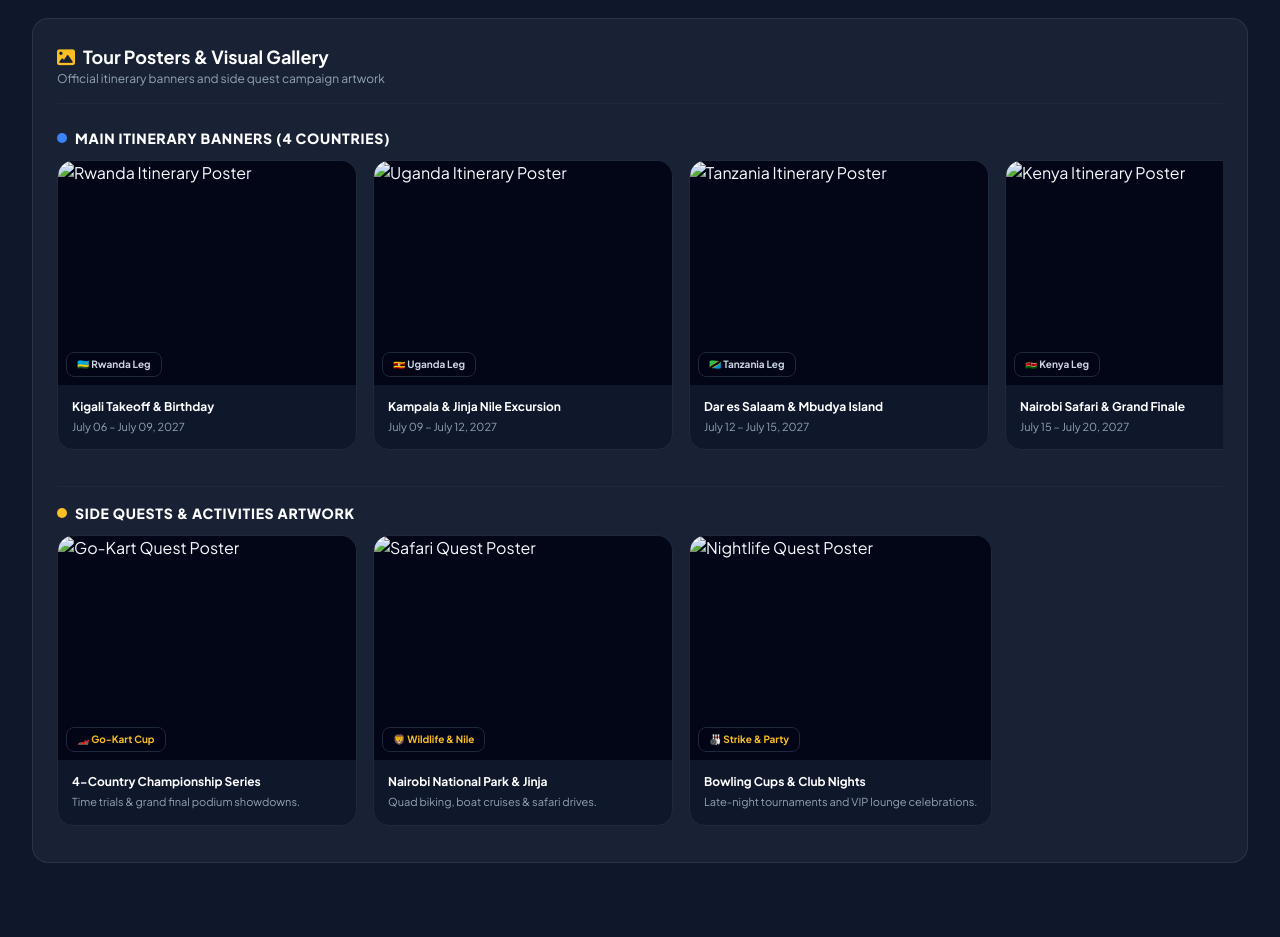
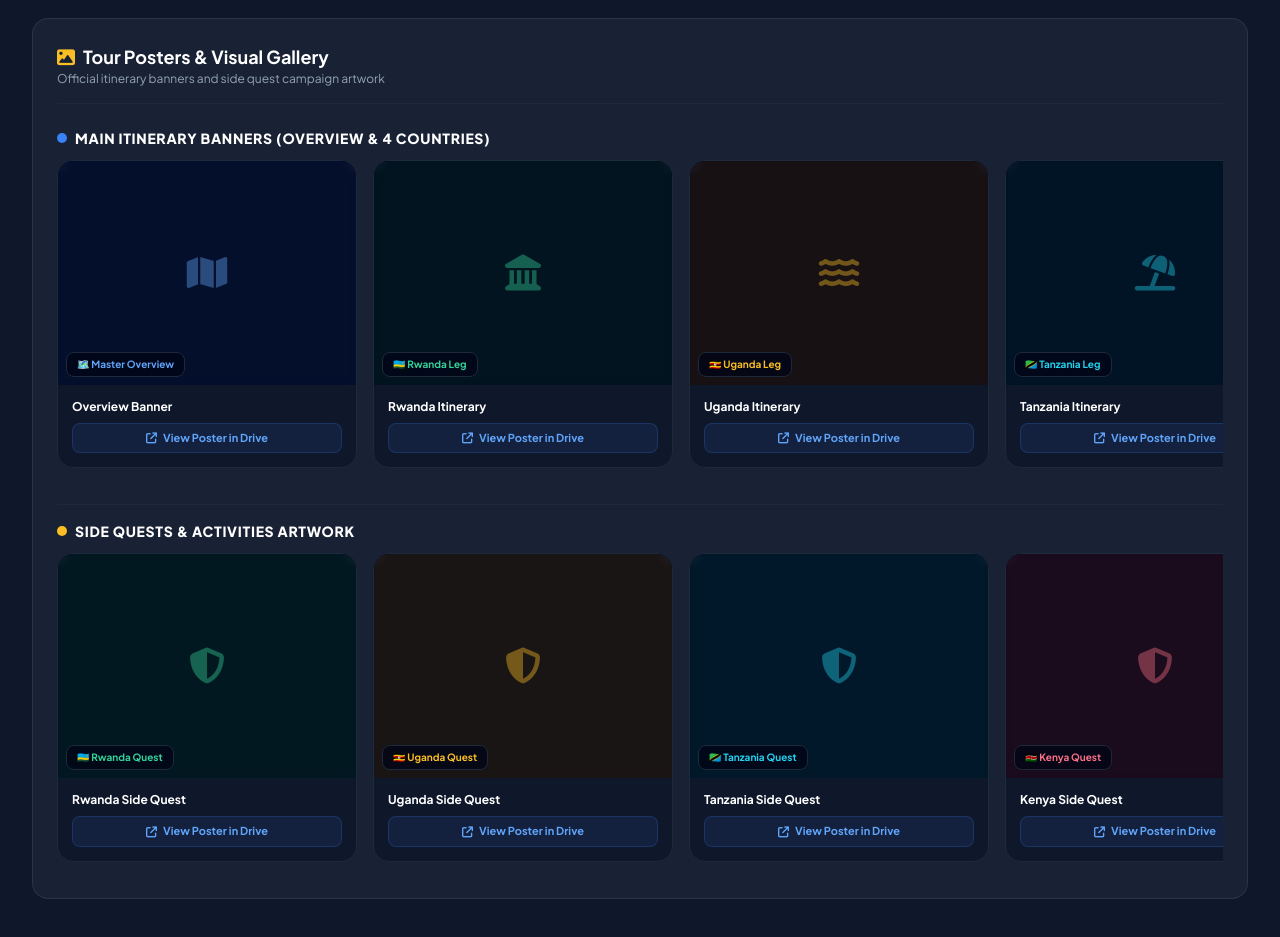
Before and after one commit to dewhizzard-prog/4for40, a plain HTML site: page index.html in a window 1280 px wide. Shown: the part 1240-2177 px from the top of the page. Before the commit the page ends 2151 px from the top, so only its background shows below. Drawn offline with nearby package versions, Linux system fonts and the light colour scheme.

Commit message:
Update index.html
With gallery and Posters Update

```diff
--- a/index.html
+++ b/index.html
@@ -235,7 +235,7 @@
       <p class="text-[10px] sm:text-[11px] text-slate-500 italic">*Excludes unassigned or self-sorting legs where room bookings are handled independently or pending unit confirmation.</p>
     </section>
 
-    <!-- REIMAGINED GALLERY SECTION (SEPARATED ROWS FOR ITINERARY & SIDE QUESTS) -->
+    <!-- REIMAGINED GALLERY SECTION (SEPARATED ROWS FOR ITINERARY & SIDE QUESTS WITH DRIVE LINKS INTEGRATED) -->
     <section class="glass-card p-4 sm:p-6 rounded-2xl space-y-6">
       <div class="border-b border-slate-800 pb-4">
         <h2 class="text-base sm:text-lg font-bold text-white flex items-center gap-2">
@@ -248,60 +248,88 @@
       <div class="space-y-3">
         <div class="flex items-center gap-2">
           <span class="w-2.5 h-2.5 rounded-full bg-blue-500"></span>
-          <h3 class="text-xs sm:text-sm font-extrabold uppercase tracking-wider text-white">Main Itinerary Banners (4 Countries)</h3>
+          <h3 class="text-xs sm:text-sm font-extrabold uppercase tracking-wider text-white">Main Itinerary Banners (Overview & 4 Countries)</h3>
         </div>
 
         <div class="flex overflow-x-auto gap-4 pb-3 no-scrollbar snap-x touch-pan-x">
 
+          <!-- Overview Poster -->
+          <div class="min-w-[260px] sm:min-w-[300px] bg-slate-900 border border-slate-800 rounded-2xl overflow-hidden snap-start flex-shrink-0 group">
+            <div class="h-48 sm:h-56 relative overflow-hidden bg-slate-950 flex items-center justify-center p-4">
+              <div class="absolute inset-0 bg-blue-600/10 backdrop-blur-sm flex items-center justify-center">
+                <i class="fa-solid fa-map text-blue-400 text-4xl opacity-40"></i>
+              </div>
+              <div class="absolute bottom-2 left-2 bg-slate-950/80 backdrop-blur-md px-2.5 py-1 rounded-lg border border-slate-800 text-[10px] text-blue-400 font-bold">🗺️ Master Overview</div>
+            </div>
+            <div class="p-3.5 space-y-2">
+              <h5 class="font-bold text-xs text-white">Overview Banner</h5>
+              <a href="https://drive.google.com/file/d/1JAhylvYEcmsoz_V3S7bJ9TPvJP0OFqKT/view" target="_blank" class="inline-flex items-center gap-1.5 text-[11px] font-bold text-blue-400 bg-blue-500/10 hover:bg-blue-500/20 px-3 py-1.5 rounded-lg border border-blue-500/20 transition-all w-full justify-center">
+                <i class="fa-solid fa-arrow-up-right-from-square"></i> View Poster in Drive
+              </a>
+            </div>
+          </div>
+
           <!-- Itinerary Poster 1: Rwanda -->
           <div class="min-w-[260px] sm:min-w-[300px] bg-slate-900 border border-slate-800 rounded-2xl overflow-hidden snap-start flex-shrink-0 group">
-            <div class="h-48 sm:h-56 relative overflow-hidden bg-slate-950">
-              <!-- PASTE YOUR IMGUR DIRECT LINK BELOW IN THE src="" ATTRIBUTE -->
-              <img src="YOUR_IMGUR_LINK_HERE" alt="Rwanda Itinerary Poster" class="w-full h-full object-cover group-hover:scale-105 transition-transform duration-300 onerror="this.onerror=null; this.src='https://images.unsplash.com/photo-1547471080-7cc2caa01a7e?auto=format&fit=crop&w=600&q=80';">
-              <div class="absolute bottom-2 left-2 bg-slate-950/80 backdrop-blur-md px-2.5 py-1 rounded-lg border border-slate-800 text-[10px] text-slate-300 font-bold">🇷🇼 Rwanda Leg</div>
+            <div class="h-48 sm:h-56 relative overflow-hidden bg-slate-950 flex items-center justify-center p-4">
+              <div class="absolute inset-0 bg-emerald-600/10 backdrop-blur-sm flex items-center justify-center">
+                <i class="fa-solid fa-landmark text-emerald-400 text-4xl opacity-40"></i>
+              </div>
+              <div class="absolute bottom-2 left-2 bg-slate-950/80 backdrop-blur-md px-2.5 py-1 rounded-lg border border-slate-800 text-[10px] text-emerald-400 font-bold">🇷🇼 Rwanda Leg</div>
             </div>
-            <div class="p-3.5 space-y-1">
-              <h5 class="font-bold text-xs text-white">Kigali Takeoff & Birthday</h5>
-              <p class="text-[11px] text-slate-400">July 06 – July 09, 2027</p>
+            <div class="p-3.5 space-y-2">
+              <h5 class="font-bold text-xs text-white">Rwanda Itinerary</h5>
+              <a href="https://drive.google.com/file/d/1oP5eV94XK9nEke8p4YNBuvyWDI31huKd/view?usp=drive_link" target="_blank" class="inline-flex items-center gap-1.5 text-[11px] font-bold text-blue-400 bg-blue-500/10 hover:bg-blue-500/20 px-3 py-1.5 rounded-lg border border-blue-500/20 transition-all w-full justify-center">
+                <i class="fa-solid fa-arrow-up-right-from-square"></i> View Poster in Drive
+              </a>
             </div>
           </div>
 
           <!-- Itinerary Poster 2: Uganda -->
           <div class="min-w-[260px] sm:min-w-[300px] bg-slate-900 border border-slate-800 rounded-2xl overflow-hidden snap-start flex-shrink-0 group">
-            <div class="h-48 sm:h-56 relative overflow-hidden bg-slate-950">
-              <!-- PASTE YOUR IMGUR DIRECT LINK BELOW IN THE src="" ATTRIBUTE -->
-              <img src="YOUR_IMGUR_LINK_HERE" alt="Uganda Itinerary Poster" class="w-full h-full object-cover group-hover:scale-105 transition-transform duration-300 onerror="this.onerror=null; this.src='https://images.unsplash.com/photo-1578592930960-6b3a0f7a5cb5?auto=format&fit=crop&w=600&q=80';">
-              <div class="absolute bottom-2 left-2 bg-slate-950/80 backdrop-blur-md px-2.5 py-1 rounded-lg border border-slate-800 text-[10px] text-slate-300 font-bold">🇺🇬 Uganda Leg</div>
+            <div class="h-48 sm:h-56 relative overflow-hidden bg-slate-950 flex items-center justify-center p-4">
+              <div class="absolute inset-0 bg-amber-600/10 backdrop-blur-sm flex items-center justify-center">
+                <i class="fa-solid fa-water text-amber-400 text-4xl opacity-40"></i>
+              </div>
+              <div class="absolute bottom-2 left-2 bg-slate-950/80 backdrop-blur-md px-2.5 py-1 rounded-lg border border-slate-800 text-[10px] text-amber-400 font-bold">🇺🇬 Uganda Leg</div>
             </div>
-            <div class="p-3.5 space-y-1">
-              <h5 class="font-bold text-xs text-white">Kampala & Jinja Nile Excursion</h5>
-              <p class="text-[11px] text-slate-400">July 09 – July 12, 2027</p>
+            <div class="p-3.5 space-y-2">
+              <h5 class="font-bold text-xs text-white">Uganda Itinerary</h5>
+              <a href="https://drive.google.com/file/d/1Pdrxjigm3jyIyirXOP0ML2q3Ey91G5Dx/view?usp=drive_link" target="_blank" class="inline-flex items-center gap-1.5 text-[11px] font-bold text-blue-400 bg-blue-500/10 hover:bg-blue-500/20 px-3 py-1.5 rounded-lg border border-blue-500/20 transition-all w-full justify-center">
+                <i class="fa-solid fa-arrow-up-right-from-square"></i> View Poster in Drive
+              </a>
             </div>
           </div>
 
           <!-- Itinerary Poster 3: Tanzania -->
           <div class="min-w-[260px] sm:min-w-[300px] bg-slate-900 border border-slate-800 rounded-2xl overflow-hidden snap-start flex-shrink-0 group">
-            <div class="h-48 sm:h-56 relative overflow-hidden bg-slate-950">
-              <!-- PASTE YOUR IMGUR DIRECT LINK BELOW IN THE src="" ATTRIBUTE -->
-              <img src="YOUR_IMGUR_LINK_HERE" alt="Tanzania Itinerary Poster" class="w-full h-full object-cover group-hover:scale-105 transition-transform duration-300 onerror="this.onerror=null; this.src='https://images.unsplash.com/photo-1516426122078-c23e76319801?auto=format&fit=crop&w=600&q=80';">
-              <div class="absolute bottom-2 left-2 bg-slate-950/80 backdrop-blur-md px-2.5 py-1 rounded-lg border border-slate-800 text-[10px] text-slate-300 font-bold">🇹🇿 Tanzania Leg</div>
+            <div class="h-48 sm:h-56 relative overflow-hidden bg-slate-950 flex items-center justify-center p-4">
+              <div class="absolute inset-0 bg-cyan-600/10 backdrop-blur-sm flex items-center justify-center">
+                <i class="fa-solid fa-umbrella-beach text-cyan-400 text-4xl opacity-40"></i>
+              </div>
+              <div class="absolute bottom-2 left-2 bg-slate-950/80 backdrop-blur-md px-2.5 py-1 rounded-lg border border-slate-800 text-[10px] text-cyan-400 font-bold">🇹🇿 Tanzania Leg</div>
             </div>
-            <div class="p-3.5 space-y-1">
-              <h5 class="font-bold text-xs text-white">Dar es Salaam & Mbudya Island</h5>
-              <p class="text-[11px] text-slate-400">July 12 – July 15, 2027</p>
+            <div class="p-3.5 space-y-2">
+              <h5 class="font-bold text-xs text-white">Tanzania Itinerary</h5>
+              <a href="https://drive.google.com/file/d/1IdNZCz20S2_dk0k7y3U1htLZM1XsP7b7/view?usp=drive_link" target="_blank" class="inline-flex items-center gap-1.5 text-[11px] font-bold text-blue-400 bg-blue-500/10 hover:bg-blue-500/20 px-3 py-1.5 rounded-lg border border-blue-500/20 transition-all w-full justify-center">
+                <i class="fa-solid fa-arrow-up-right-from-square"></i> View Poster in Drive
+              </a>
             </div>
           </div>
 
           <!-- Itinerary Poster 4: Kenya -->
           <div class="min-w-[260px] sm:min-w-[300px] bg-slate-900 border border-slate-800 rounded-2xl overflow-hidden snap-start flex-shrink-0 group">
-            <div class="h-48 sm:h-56 relative overflow-hidden bg-slate-950">
-              <!-- PASTE YOUR IMGUR DIRECT LINK BELOW IN THE src="" ATTRIBUTE -->
-              <img src="YOUR_IMGUR_LINK_HERE" alt="Kenya Itinerary Poster" class="w-full h-full object-cover group-hover:scale-105 transition-transform duration-300 onerror="this.onerror=null; this.src='https://images.unsplash.com/photo-1534567153574-2b12153a87f0?auto=format&fit=crop&w=600&q=80';">
-              <div class="absolute bottom-2 left-2 bg-slate-950/80 backdrop-blur-md px-2.5 py-1 rounded-lg border border-slate-800 text-[10px] text-slate-300 font-bold">🇰🇪 Kenya Leg</div>
+            <div class="h-48 sm:h-56 relative overflow-hidden bg-slate-950 flex items-center justify-center p-4">
+              <div class="absolute inset-0 bg-rose-600/10 backdrop-blur-sm flex items-center justify-center">
+                <i class="fa-solid fa-binoculars text-rose-400 text-4xl opacity-40"></i>
+              </div>
+              <div class="absolute bottom-2 left-2 bg-slate-950/80 backdrop-blur-md px-2.5 py-1 rounded-lg border border-slate-800 text-[10px] text-rose-400 font-bold">🇰🇪 Kenya Leg</div>
             </div>
-            <div class="p-3.5 space-y-1">
-              <h5 class="font-bold text-xs text-white">Nairobi Safari & Grand Finale</h5>
-              <p class="text-[11px] text-slate-400">July 15 – July 20, 2027</p>
+            <div class="p-3.5 space-y-2">
+              <h5 class="font-bold text-xs text-white">Kenya Itinerary</h5>
+              <a href="https://drive.google.com/file/d/1EYAXBPvElsSqLud1Uc38dP4SlJgzu0kv/view?usp=drive_link" target="_blank" class="inline-flex items-center gap-1.5 text-[11px] font-bold text-blue-400 bg-blue-500/10 hover:bg-blue-500/20 px-3 py-1.5 rounded-lg border border-blue-500/20 transition-all w-full justify-center">
+                <i class="fa-solid fa-arrow-up-right-from-square"></i> View Poster in Drive
+              </a>
             </div>
           </div>
 
@@ -317,42 +345,83 @@
 
         <div class="flex overflow-x-auto gap-4 pb-3 no-scrollbar snap-x touch-pan-x">
 
-          <!-- Side Quest Poster 1: Go-Kart Grand Prix -->
+          <!-- Side Quest 1: Rwanda Side Quest -->
           <div class="min-w-[260px] sm:min-w-[300px] bg-slate-900 border border-slate-800 rounded-2xl overflow-hidden snap-start flex-shrink-0 group">
-            <div class="h-48 sm:h-56 relative overflow-hidden bg-slate-950">
-              <!-- PASTE YOUR IMGUR DIRECT LINK BELOW IN THE src="" ATTRIBUTE -->
-              <img src="YOUR_IMGUR_LINK_HERE" alt="Go-Kart Quest Poster" class="w-full h-full object-cover group-hover:scale-105 transition-transform duration-300 onerror="this.onerror=null; this.src='https://images.unsplash.com/photo-1568605117036-5fe5e7bab0b7?auto=format&fit=crop&w=600&q=80';">
-              <div class="absolute bottom-2 left-2 bg-slate-950/80 backdrop-blur-md px-2.5 py-1 rounded-lg border border-slate-800 text-[10px] text-amber-400 font-bold">🏎️ Go-Kart Cup</div>
+            <div class="h-48 sm:h-56 relative overflow-hidden bg-slate-950 flex items-center justify-center p-4">
+              <div class="absolute inset-0 bg-emerald-500/10 backdrop-blur-sm flex items-center justify-center">
+                <i class="fa-solid fa-shield-halved text-emerald-400 text-4xl opacity-40"></i>
+              </div>
+              <div class="absolute bottom-2 left-2 bg-slate-950/80 backdrop-blur-md px-2.5 py-1 rounded-lg border border-slate-800 text-[10px] text-emerald-400 font-bold">🇷🇼 Rwanda Quest</div>
             </div>
-            <div class="p-3.5 space-y-1">
-              <h5 class="font-bold text-xs text-white">4-Country Championship Series</h5>
-              <p class="text-[11px] text-slate-400">Time trials & grand final podium showdowns.</p>
+            <div class="p-3.5 space-y-2">
+              <h5 class="font-bold text-xs text-white">Rwanda Side Quest</h5>
+              <a href="https://drive.google.com/file/d/1G32pJwmvK6B2WfLYdPkkycy7YFaci3_B/view?usp=drive_link" target="_blank" class="inline-flex items-center gap-1.5 text-[11px] font-bold text-blue-400 bg-blue-500/10 hover:bg-blue-500/20 px-3 py-1.5 rounded-lg border border-blue-500/20 transition-all w-full justify-center">
+                <i class="fa-solid fa-arrow-up-right-from-square"></i> View Poster in Drive
+              </a>
             </div>
           </div>
 
-          <!-- Side Quest Poster 2: Safari & Excursions -->
+          <!-- Side Quest 2: Uganda Side Quest -->
           <div class="min-w-[260px] sm:min-w-[300px] bg-slate-900 border border-slate-800 rounded-2xl overflow-hidden snap-start flex-shrink-0 group">
-            <div class="h-48 sm:h-56 relative overflow-hidden bg-slate-950">
-              <!-- PASTE YOUR IMGUR DIRECT LINK BELOW IN THE src="" ATTRIBUTE -->
-              <img src="YOUR_IMGUR_LINK_HERE" alt="Safari Quest Poster" class="w-full h-full object-cover group-hover:scale-105 transition-transform duration-300 onerror="this.onerror=null; this.src='https://images.unsplash.com/photo-1516426122078-c23e76319801?auto=format&fit=crop&w=600&q=80';">
-              <div class="absolute bottom-2 left-2 bg-slate-950/80 backdrop-blur-md px-2.5 py-1 rounded-lg border border-slate-800 text-[10px] text-amber-400 font-bold">🦁 Wildlife & Nile</div>
+            <div class="h-48 sm:h-56 relative overflow-hidden bg-slate-950 flex items-center justify-center p-4">
+              <div class="absolute inset-0 bg-amber-500/10 backdrop-blur-sm flex items-center justify-center">
+                <i class="fa-solid fa-shield-halved text-amber-400 text-4xl opacity-40"></i>
+              </div>
+              <div class="absolute bottom-2 left-2 bg-slate-950/80 backdrop-blur-md px-2.5 py-1 rounded-lg border border-slate-800 text-[10px] text-amber-400 font-bold">🇺🇬 Uganda Quest</div>
             </div>
-            <div class="p-3.5 space-y-1">
-              <h5 class="font-bold text-xs text-white">Nairobi National Park & Jinja</h5>
-              <p class="text-[11px] text-slate-400">Quad biking, boat cruises & safari drives.</p>
+            <div class="p-3.5 space-y-2">
+              <h5 class="font-bold text-xs text-white">Uganda Side Quest</h5>
+              <a href="https://drive.google.com/file/d/1XclznwuFSPHyomiHogbPLfG-8aGfAkS5/view?usp=drive_link" target="_blank" class="inline-flex items-center gap-1.5 text-[11px] font-bold text-blue-400 bg-blue-500/10 hover:bg-blue-500/20 px-3 py-1.5 rounded-lg border border-blue-500/20 transition-all w-full justify-center">
+                <i class="fa-solid fa-arrow-up-right-from-square"></i> View Poster in Drive
+              </a>
             </div>
           </div>
 
-          <!-- Side Quest Poster 3: Bowling & Nightlife -->
+          <!-- Side Quest 3: Tanzania Side Quest -->
           <div class="min-w-[260px] sm:min-w-[300px] bg-slate-900 border border-slate-800 rounded-2xl overflow-hidden snap-start flex-shrink-0 group">
-            <div class="h-48 sm:h-56 relative overflow-hidden bg-slate-950">
-              <!-- PASTE YOUR IMGUR DIRECT LINK BELOW IN THE src="" ATTRIBUTE -->
-              <img src="YOUR_IMGUR_LINK_HERE" alt="Nightlife Quest Poster" class="w-full h-full object-cover group-hover:scale-105 transition-transform duration-300 onerror="this.onerror=null; this.src='https://images.unsplash.com/photo-1514525253161-7a46d19cd819?auto=format&fit=crop&w=600&q=80';">
-              <div class="absolute bottom-2 left-2 bg-slate-950/80 backdrop-blur-md px-2.5 py-1 rounded-lg border border-slate-800 text-[10px] text-amber-400 font-bold">🎳 Strike & Party</div>
+            <div class="h-48 sm:h-56 relative overflow-hidden bg-slate-950 flex items-center justify-center p-4">
+              <div class="absolute inset-0 bg-cyan-500/10 backdrop-blur-sm flex items-center justify-center">
+                <i class="fa-solid fa-shield-halved text-cyan-400 text-4xl opacity-40"></i>
+              </div>
+              <div class="absolute bottom-2 left-2 bg-slate-950/80 backdrop-blur-md px-2.5 py-1 rounded-lg border border-slate-800 text-[10px] text-cyan-400 font-bold">🇹🇿 Tanzania Quest</div>
             </div>
-            <div class="p-3.5 space-y-1">
-              <h5 class="font-bold text-xs text-white">Bowling Cups & Club Nights</h5>
-              <p class="text-[11px] text-slate-400">Late-night tournaments and VIP lounge celebrations.</p>
+            <div class="p-3.5 space-y-2">
+              <h5 class="font-bold text-xs text-white">Tanzania Side Quest</h5>
+              <a href="https://drive.google.com/file/d/1zCWgQxLjUPAW3t7OI8CWUIq9B8354T0y/view?usp=drive_link" target="_blank" class="inline-flex items-center gap-1.5 text-[11px] font-bold text-blue-400 bg-blue-500/10 hover:bg-blue-500/20 px-3 py-1.5 rounded-lg border border-blue-500/20 transition-all w-full justify-center">
+                <i class="fa-solid fa-arrow-up-right-from-square"></i> View Poster in Drive
+              </a>
+            </div>
+          </div>
+
+          <!-- Side Quest 4: Kenya Side Quest -->
+          <div class="min-w-[260px] sm:min-w-[300px] bg-slate-900 border border-slate-800 rounded-2xl overflow-hidden snap-start flex-shrink-0 group">
+            <div class="h-48 sm:h-56 relative overflow-hidden bg-slate-950 flex items-center justify-center p-4">
+              <div class="absolute inset-0 bg-rose-500/10 backdrop-blur-sm flex items-center justify-center">
+                <i class="fa-solid fa-shield-halved text-rose-400 text-4xl opacity-40"></i>
+              </div>
+              <div class="absolute bottom-2 left-2 bg-slate-950/80 backdrop-blur-md px-2.5 py-1 rounded-lg border border-slate-800 text-[10px] text-rose-400 font-bold">🇰🇪 Kenya Quest</div>
+            </div>
+            <div class="p-3.5 space-y-2">
+              <h5 class="font-bold text-xs text-white">Kenya Side Quest</h5>
+              <a href="https://drive.google.com/file/d/1A4-kf7BYndDo29-2Q7LDlXOBi3e8U2GV/view?usp=drive_link" target="_blank" class="inline-flex items-center gap-1.5 text-[11px] font-bold text-blue-400 bg-blue-500/10 hover:bg-blue-500/20 px-3 py-1.5 rounded-lg border border-blue-500/20 transition-all w-full justify-center">
+                <i class="fa-solid fa-arrow-up-right-from-square"></i> View Poster in Drive
+              </a>
+            </div>
+          </div>
+
+          <!-- Side Quest 5: Go Kart Championship -->
+          <div class="min-w-[260px] sm:min-w-[300px] bg-slate-900 border border-slate-800 rounded-2xl overflow-hidden snap-start flex-shrink-0 group">
+            <div class="h-48 sm:h-56 relative overflow-hidden bg-slate-950 flex items-center justify-center p-4">
+              <div class="absolute inset-0 bg-indigo-500/10 backdrop-blur-sm flex items-center justify-center">
+                <i class="fa-solid fa-flag-checkered text-indigo-400 text-4xl opacity-40"></i>
+              </div>
+              <div class="absolute bottom-2 left-2 bg-slate-950/80 backdrop-blur-md px-2.5 py-1 rounded-lg border border-slate-800 text-[10px] text-indigo-400 font-bold">🏎️ Go-Kart Cup</div>
+            </div>
+            <div class="p-3.5 space-y-2">
+              <h5 class="font-bold text-xs text-white">Go Kart Championship</h5>
+              <a href="https://drive.google.com/file/d/1kXmztfSpOktoAqWAL9WDfYHYLK26Tf7m/view?usp=drive_link" target="_blank" class="inline-flex items-center gap-1.5 text-[11px] font-bold text-blue-400 bg-blue-500/10 hover:bg-blue-500/20 px-3 py-1.5 rounded-lg border border-blue-500/20 transition-all w-full justify-center">
+                <i class="fa-solid fa-arrow-up-right-from-square"></i> View Poster in Drive
+              </a>
             </div>
           </div>
 
```
